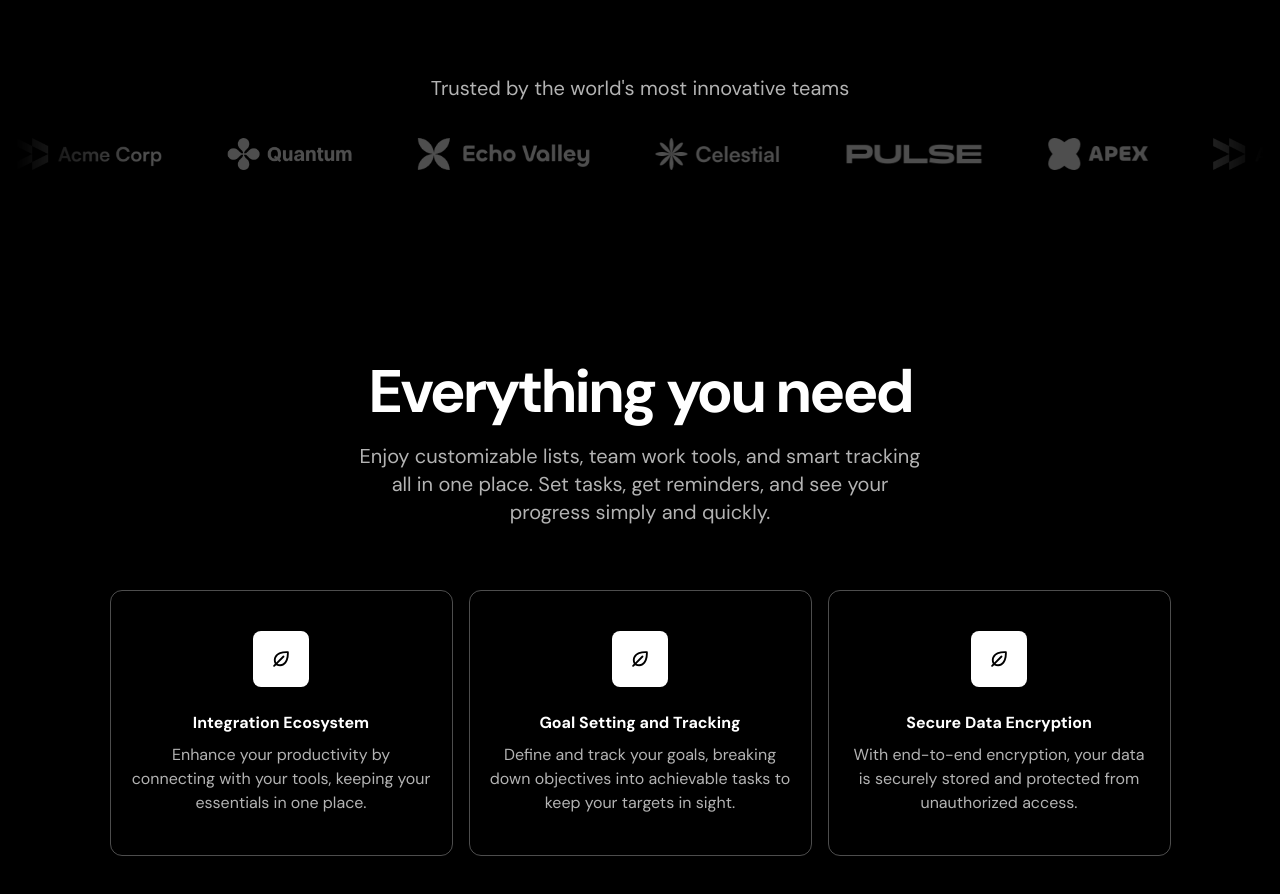
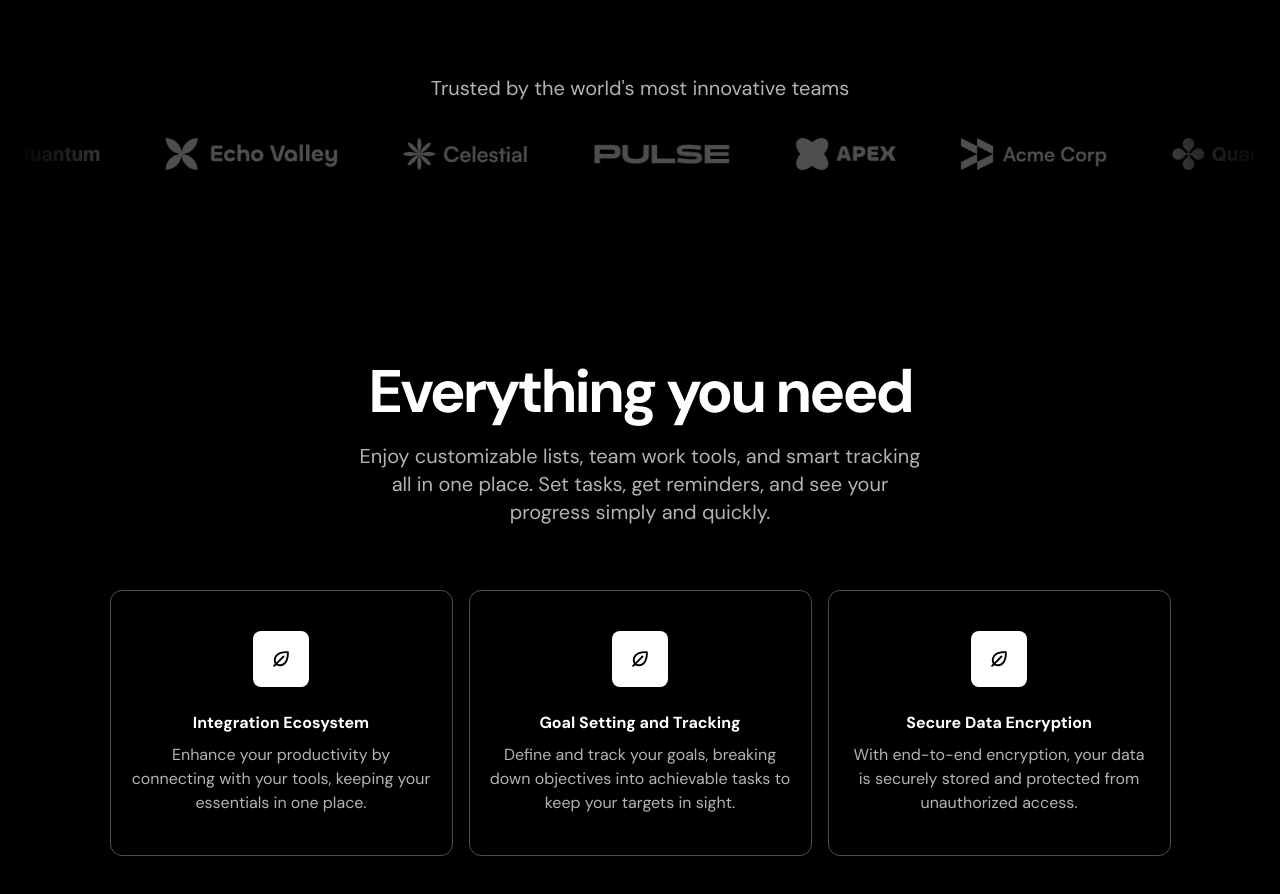
Before and after one commit to Nrupatungan/dark-saas-landing-page, a Next.js app: page / in a window 1280 px wide. Shown: the part 860-1754 px from the top of the page. Built offline with nearby package versions, Linux system fonts and the light colour scheme.

Commit message:
Added translate animation on LogoTicker

```diff
--- a/src/sections/LogoTicker.tsx
+++ b/src/sections/LogoTicker.tsx
@@ -1,3 +1,5 @@
+"use client"
+
 import acmeLogo from "../assets/images/acme.png";
 import quantumLogo from "../assets/images/quantum.png";
 import echoLogo from "../assets/images/echo.png";
@@ -5,6 +7,7 @@ import celestialLogo from "../assets/images/celestial.png";
 import pulseLogo from "../assets/images/pulse.png";
 import apexLogo from "../assets/images/apex.png";
 import Image from "next/image";
+import { motion } from 'motion/react'
 
 const images = [
   { src: acmeLogo, alt: "Acme Logo" },
@@ -22,11 +25,24 @@ export const LogoTicker = () => {
       <div className="container">
         <h2 className="text-xl text-white/70 text-center">Trusted by the world&apos;s most innovative teams</h2>
         <div className="mt-9 flex overflow-x-clip [mask-image:linear-gradient(to_right,transparent,black_10%,black_90%,transparent)]">
-          <div className="flex flex-none gap-[64px]">
+          <motion.div className="flex flex-none gap-16 pr-16"
+          initial = {{
+            translateX: "0%"
+          }}
+          animate = {{
+            translateX: "-50%"
+          }}
+          transition={{
+            duration: 30,
+            repeat: Infinity,
+            ease: "linear",
+            repeatType: "loop"
+          }}
+          >
             {[...images,...images].map((img, idx) => (
               <Image key={idx} src={img.src} alt={img.alt} height={32} className="max-w-full" />
             ))}
-          </div>
+          </motion.div>
         </div>
       </div>
     </section>
```
